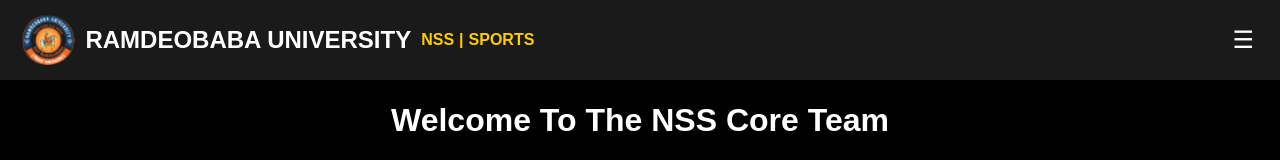
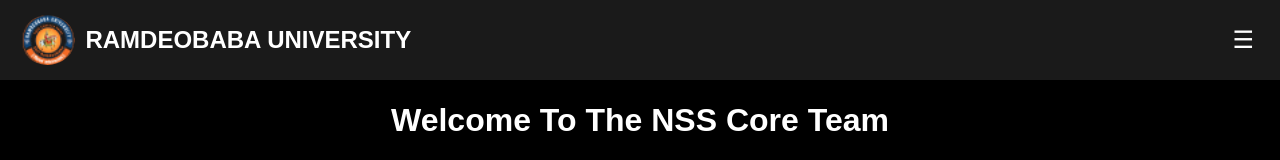
Before and after one commit to rudrakshnalbalwar/website, a React (Create React App) app: page /website/team in a window 1280 px wide. Shown: the top 160 px of the page. Built offline with nearby package versions, Linux system fonts and the light colour scheme.

Commit message:
minor changes in home page

```diff
--- a/package.json
+++ b/package.json
@@ -12,7 +12,7 @@
     "react-dom": "^19.0.0",
     "react-native": "0.72.6",
     "react-native-vector-icons": "^10.2.0",
-    "react-router-dom": "^7.1.3",
+    "react-router-dom": "^7.1.5",
     "react-scripts": "5.0.1",
     "web-vitals": "^4.2.4"
   },
--- a/src/NSSUnit.css
+++ b/src/NSSUnit.css
@@ -3,7 +3,7 @@
   font-family: Arial, sans-serif;
   color: white;
   text-align: center;
-  background-color: #000000d7;
+  background: linear-gradient(to bottom,#1a1a1a, #000000);
   margin: 0;
   padding: 0;
 }
@@ -37,24 +37,6 @@
   display: flex;
   align-items: center;
   gap: 10px;
-}
-
-.nss-sports {
-    font-size: 1rem;
-    color: #ffcc00;
-    display: flex;
-    gap: 5px;
-    align-items: center;
-}
-
-.nss-sports a {
-  color: #ffcc00;
-  text-decoration: none;
-  font-weight: bold;
-}
-
-.nss-sports a:hover {
-  text-decoration: underline;
 }
 
 /* Menu icon for mobile screens */
@@ -166,7 +148,7 @@
 .nss-vision, .nss-who-we-are, .nss-what-we-do {
   position: relative;
   padding: 40px;
-  margin: 20px 10px;
+  margin: 15px 10px;
   border-radius: 10px;
   color: white;
   text-align: center;
@@ -182,7 +164,7 @@
   left: 0;
   width: 100%;
   height: 100%;
-  background: url('./Images/NSS_BG.webp') no-repeat center center;
+  /* background: url('./Images/NSS_BG.webp') no-repeat center center; */
   background-size: cover;
   filter: blur(10px);  /* Apply blur effect */
   transform: scale(1.1); /* Prevents visible edges due to blur */
@@ -210,7 +192,7 @@
   padding: 20px;
   margin: 20px 10px;
   border-radius: 10px;
-  background-color: black;
+  /* background-color: black; */
   text-align: center;
   z-index: 1;
   overflow: hidden;
@@ -223,7 +205,7 @@
   left: 0;
   width: 100%;
   height: 100%;
-  background: url('https://static.vecteezy.com/system/resources/thumbnails/008/311/935/small_2x/the-illustration-graphic-consists-of-abstract-background-with-a-blue-gradient-dynamic-shapes-composition-eps10-perfect-for-presentation-background-website-landing-page-wallpaper-vector.jpg') no-repeat center center;
+  /* background: url('https://static.vecteezy.com/system/resources/thumbnails/008/311/935/small_2x/the-illustration-graphic-consists-of-abstract-background-with-a-blue-gradient-dynamic-shapes-composition-eps10-perfect-for-presentation-background-website-landing-page-wallpaper-vector.jpg') no-repeat center center; */
   background-size: cover;
   filter: blur(10px);  /* Apply blur effect */
   transform: scale(1.1); /* Prevents visible edges due to blur */
@@ -244,7 +226,7 @@
 .nss-reach {
   text-align: center;
   padding: 40px 20px;
-  background-color: black;
+  /* background-color: black; */
   color: white;
 }
 
@@ -344,7 +326,7 @@
     top: 60px;
     right: 0;
     width: 100%;
-    border-radius: 0;
+    border-radius: 10;
   }
 
   .nss-dropdown ul {
@@ -359,6 +341,12 @@
   .nss-dropdown ul li a {
     font-size: 1.2rem;
   }
+
+.nss-dropdown.open {
+  display: block;
+  width: 40%;
+  opacity: 0.9;
+}
 
   .nss-title {
     font-size: 1.2rem;
--- a/src/NSSUnit.js
+++ b/src/NSSUnit.js
@@ -42,7 +42,7 @@ const NSSUnit = () => {
       <header className="nss-header">
         <div className="nss-header-left">
           <img src={UniversityLogo} alt="University Logo" className="nss-logo" />
-          <h1 className="nss-title">RAMDEOBABA UNIVERSITY<span className="nss-sports"> <a href="#" target="_blank">NSS</a> | <a href="https://www.rknec.edu/Sports.aspx" target="_blank">SPORTS</a></span></h1>
+          <h1 className="nss-title">RAMDEOBABA UNIVERSITY</h1>
         </div>
 
         {/* Menu Icon */}
@@ -81,8 +81,7 @@ const NSSUnit = () => {
         <p className="nss-vision-text">
           The vision of the National Service Scheme (NSS) is to develop the
           character and personality of students through voluntary community
-          service. The NSS's ideological orientation is inspired by Mahatma
-          Gandhi's ideals.
+          service.
         </p>
       </div>
 
--- a/src/Navbar.js
+++ b/src/Navbar.js
@@ -26,7 +26,7 @@ return(
       <header className="nss-header">
         <div className="nss-header-left">
           <img src={UniversityLogo} alt="University Logo" className="nss-logo" />
-          <h1 className="nss-title">RAMDEOBABA UNIVERSITY<span className="nss-sports"> <a href="#" target="_blank">NSS</a> | <a href="https://www.rknec.edu/Sports.aspx" target="_blank">SPORTS</a></span></h1>
+          <h1 className="nss-title">RAMDEOBABA UNIVERSITY</h1>
         </div>
 
         {/* Menu Icon */}
```
Also changed, not shown: 1 other file (tests, documents, lock files or other folders).
